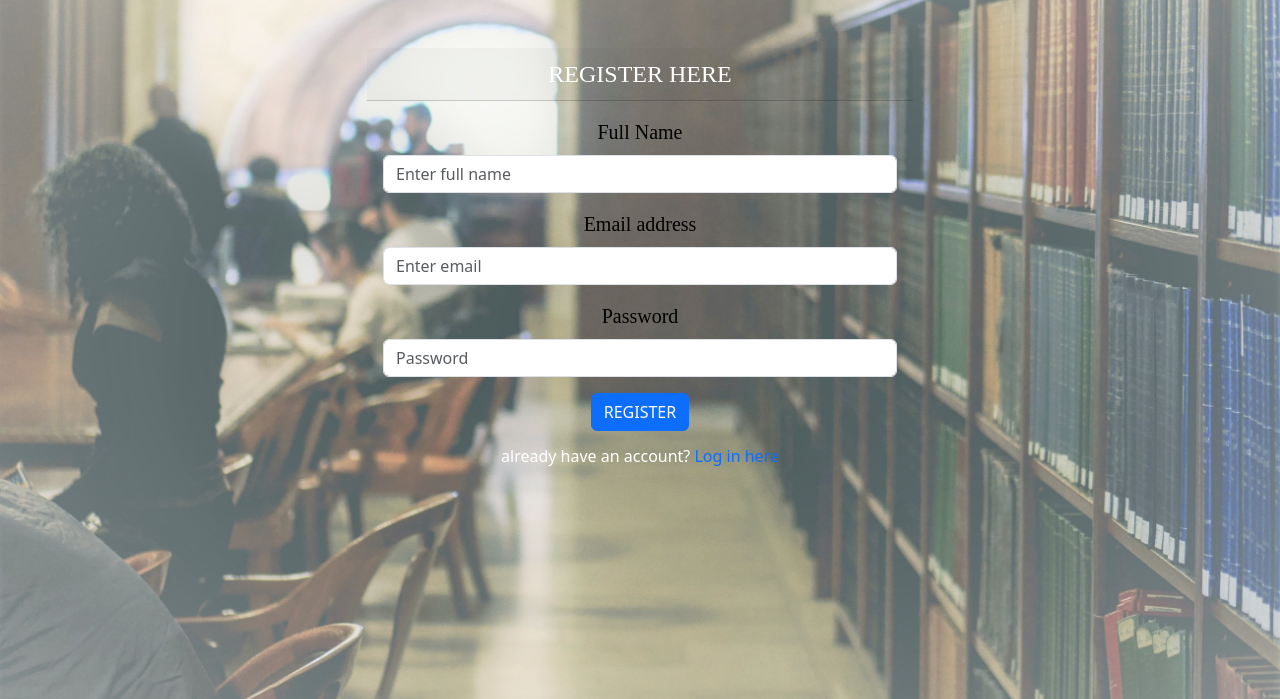
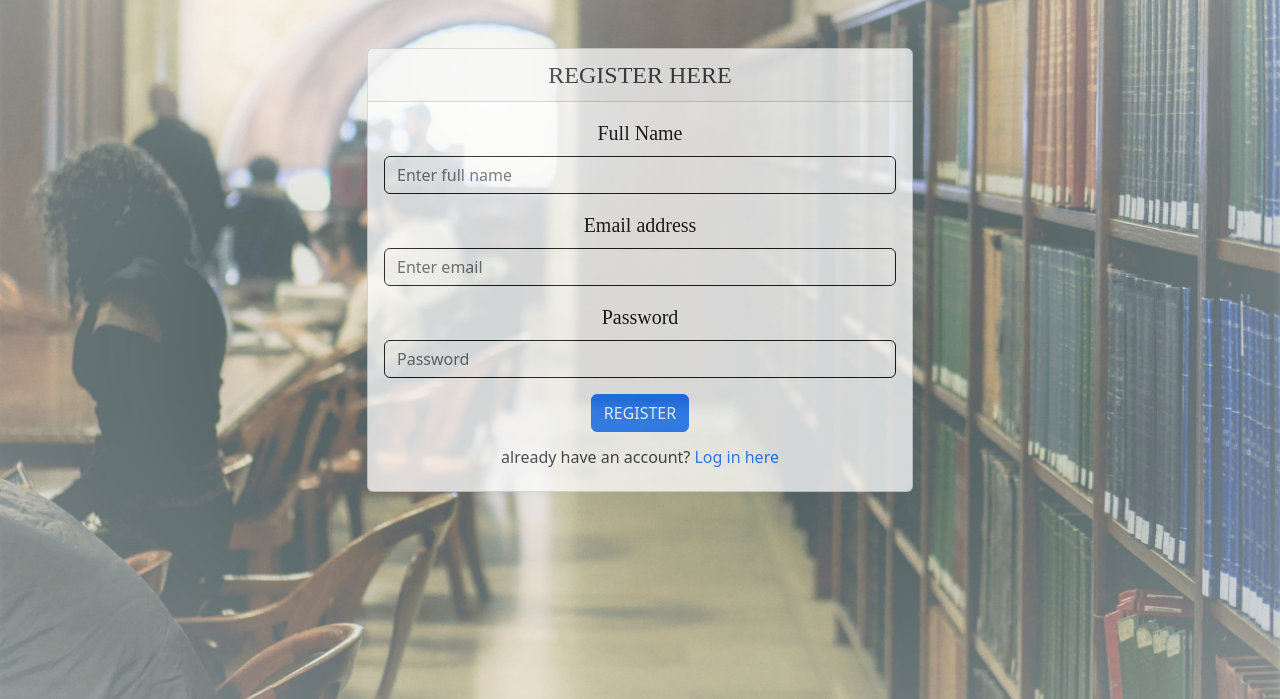
Before and after one commit to Akshiteshnaithani/E-library, a PHP site: page /registrationpage.php in a window 1280 px wide. Shown: the part 101-800 px from the top of the page. Run offline with PHP 8.4, Linux system fonts and the light colour scheme.

Commit message:
e-library

```diff
--- a/registrationpage.php
+++ b/registrationpage.php
@@ -89,28 +89,28 @@ header("Location:login.php");
     <div class="container">
         <div class="row justify-content-center">
           <div class="col-lg-6">
-            <div class="card">
-              <div class="card-header text-center text-white">
+            <div class="card opacity-75" >
+              <div class="card-header text-center ">
                 REGISTER HERE
               </div>
               <div class="card-body text-center">
                 <form action="" method="post">
                   <div class="mb-3">
                     <label for="fullName" class="form-label  times-new-roman">Full Name</label>
-                    <input type="text" class="form-control" name="full_name" placeholder="Enter full name">
+                    <input type="text" class="form-control" style="border:1px solid black;" style="border:1px solid black;" name="full_name" placeholder="Enter full name">
                   </div>
                   <div class="mb-3">
                     <label for="email" class="form-label  times-new-roman">Email address</label>
-                    <input type="email" class="form-control" name="email" placeholder="Enter email">
+                    <input type="email" class="form-control"style="border:1px solid black;"  name="email" placeholder="Enter email">
                   </div>
                   <div class="mb-3">
                     <label for="password" class="form-label  times-new-roman">Password</label>
-                    <input type="password" class="form-control" name="password" placeholder="Password">
+                    <input type="password" class="form-control" style="border:1px solid black;" name="password" placeholder="Password">
                   </div>
                   <div class="mb-3 text-center">
                     <button type="submit" class="btn btn-primary" name="submit">REGISTER</button>
                   </div>
-                  <h6 class="text-center text-white">already have an account? <a href="login.php"class="text-decoration-none">Log in here</a></h6>
+                  <h6 class="text-center ">already have an account? <a href="login.php"class="text-decoration-none">Log in here</a></h6>
                 </form>
               </div>
             </div>
--- a/style.css
+++ b/style.css
@@ -24,10 +24,6 @@ body {
   }
   p {
     font-size: 40px;
-  }
-  .card {
-    background: transparent;
-    border: none;
   }
   .card-header {
     font-size: 24px;
```
Also changed, not shown: login.php (+5 -5 lines).
